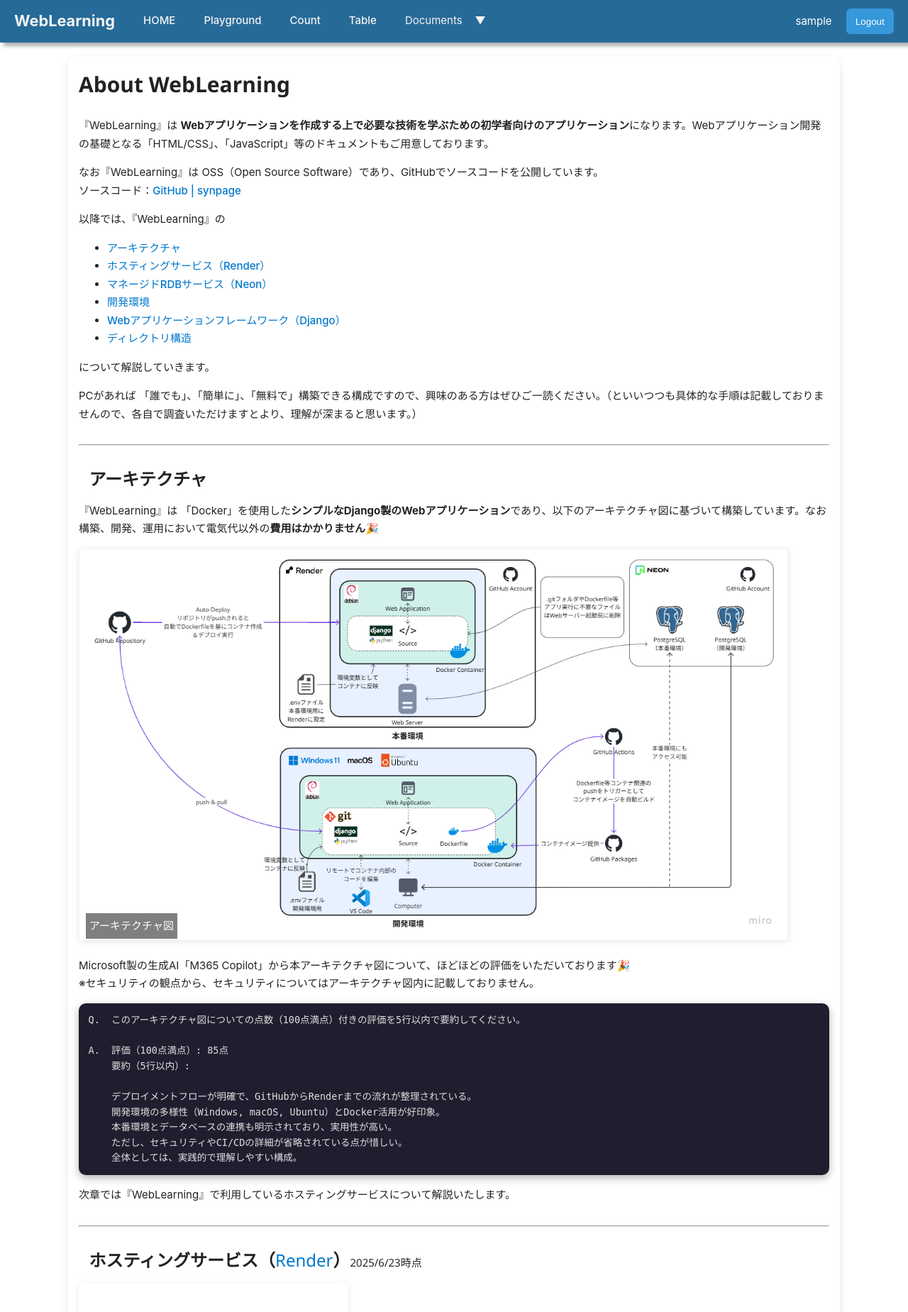
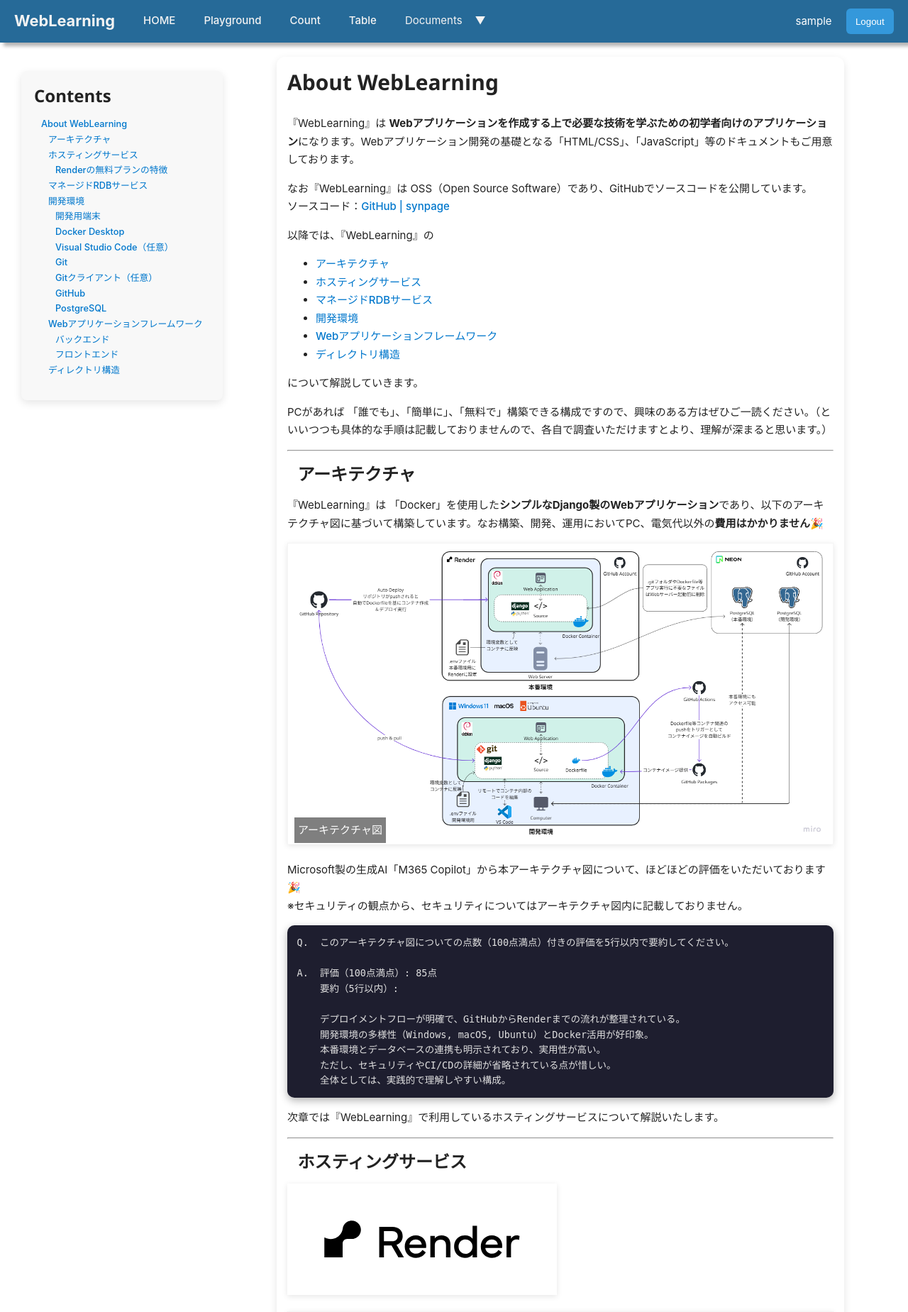
Before and after one commit to shindy-dev/synpage, a Django app: page /weblearning/ in a window 1280 px wide. Shown: the top 1849 px of the page at 71% size. Run offline with Django 5.2, Linux system fonts and the light colour scheme; the visitor is signed in with stand-in values (Sample User, id 1).

Commit message:
記事の目次対応

```diff
--- a/weblearning/static/css/style.css
+++ b/weblearning/static/css/style.css
@@ -32,17 +32,8 @@
 }
 
 main {
-    margin: 20px 0;
-    padding: 0;
-    width: 95vw;
-    height: 100%;
-    border-radius: 12px;
-    box-shadow: 0 4px 12px rgba(0, 0, 0, 0.1);
+    display: flex;
     flex-grow: 1;
-}
-
-main>* {
-    margin: 15px;
 }
 
 footer {
@@ -234,6 +225,23 @@
     background-color: #2980b9;
 }
 
+.content_panel {
+    margin: 20px 0;
+    padding-bottom: 20px;
+    width: 95vw;
+    height: 100%;
+    border-radius: 12px;
+    box-shadow: 0 4px 12px rgba(0, 0, 0, 0.1);
+}
+
+.content_panel>* {
+    margin: 15px;
+}
+
+.toc_panel {
+    display: none;
+}
+
 .title {
     color: #f3f3f3;
     font-size: 1.45rem;
@@ -416,9 +424,51 @@
 }
 
 /* ====== レスポンシブ対応 ====== */
+@media screen and (min-width: 1200px) {
+    .toc_panel {
+        display: block;
+        position: fixed;
+        /* ヘッダーの高さに合わせて調整 */
+        top: 100px;
+        /* 左端からの距離 */
+        left: 30px;
+        /* TOCの幅 */
+        width: 250px;
+        /* 画面下まで */
+        max-height: calc(100vh - 120px);
+        overflow-y: auto;
+        background: #f8f8f8;
+        border-radius: 8px;
+        box-shadow: 0 4px 12px rgba(0, 0, 0, 0.1);
+        padding: 18px 16px 18px 18px;
+        font-size: 0.85rem;
+    }
+
+    .toc_panel>h2 {
+        padding: 0;
+        margin: 0;
+    }
+
+    .toc ul li {
+        list-style: none;
+    }
+
+    .toc ul {
+        padding-left: 10px;
+    }
+
+    .content_panel {
+        /* TOCの幅+余白分だけ右にずらす */
+        margin-left: 300px;
+        width: calc(85vw - 300px);
+        max-width: 800px;
+    }
+}
+
 @media screen and (min-width: 951px) {
-    main {
+    .content_panel {
         width: 85vw;
+        max-width: 800px;
     }
 
     .dropdown-list {
--- a/weblearning/templates/weblearning/base.html
+++ b/weblearning/templates/weblearning/base.html
@@ -73,7 +73,12 @@
         <div id="loading-overlay">
             <div class="spinner"></div>
         </div>
-        {% block content %}{% endblock %}
+        <nav class="toc_panel">
+            {% block toc %}{% endblock %}
+        </nav>
+        <div class="content_panel">
+            {% block content %}{% endblock %}
+        </div>
     </main>
 
     <footer>
--- a/weblearning/templates/weblearning/markdown_page.html
+++ b/weblearning/templates/weblearning/markdown_page.html
@@ -1,6 +1,11 @@
 {% extends 'weblearning/base.html' %}
 
 {% block title %}{{ title }}{% endblock %}
+
+{% block toc %}
+<h2>Contents</h2>
+{{ toc_html|safe }}
+{% endblock %}
 
 {% block content %}
 <!-- safeフィルターでHTMLをそのまま出力 -->
--- a/weblearning/templates/weblearning/pages/playground.html
+++ b/weblearning/templates/weblearning/pages/playground.html
@@ -36,6 +36,11 @@
     </div>
 
     <style>
+        .content_panel {
+            width: 95dvw;
+            max-width: 95dvw;
+        }
+
         .playground {
             max-width: 1500px;
             display: flex;
--- a/weblearning/views.py
+++ b/weblearning/views.py
@@ -20,8 +20,9 @@
     with open(md_path, encoding='utf-8') as f:
         md_content = f.read()
 
-    html_content = markdown.markdown(md_content, extensions=["toc", "attr_list", "md_in_html", 'fenced_code', 'tables'])
-    return render(request, 'weblearning/markdown_page.html', {'content': html_content, 'title': title})
+    md = markdown.Markdown(extensions=["toc", "attr_list", "md_in_html", 'fenced_code', 'tables'])
+    html = md.convert(md_content)
+    return render(request, 'weblearning/markdown_page.html', {'content': html, 'title': title, 'toc_html': md.toc})
 
 @login_required
 def index(request):
```
Also changed, not shown: weblearning/markdown/home.md (+13 -11 lines).
